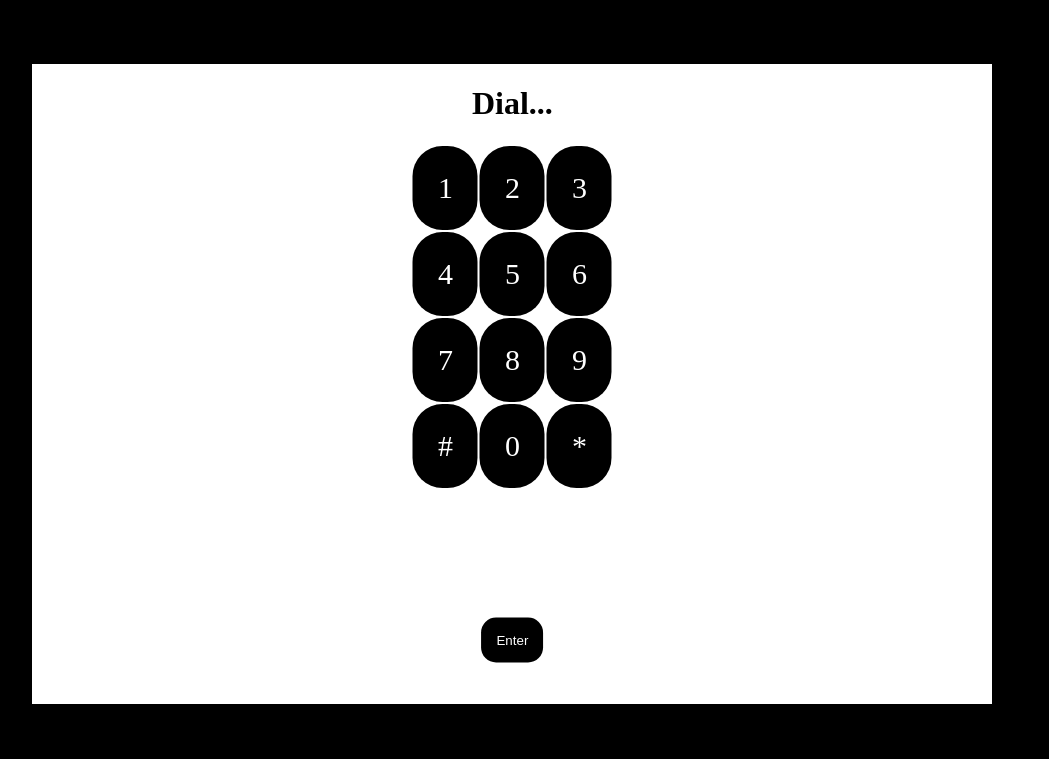
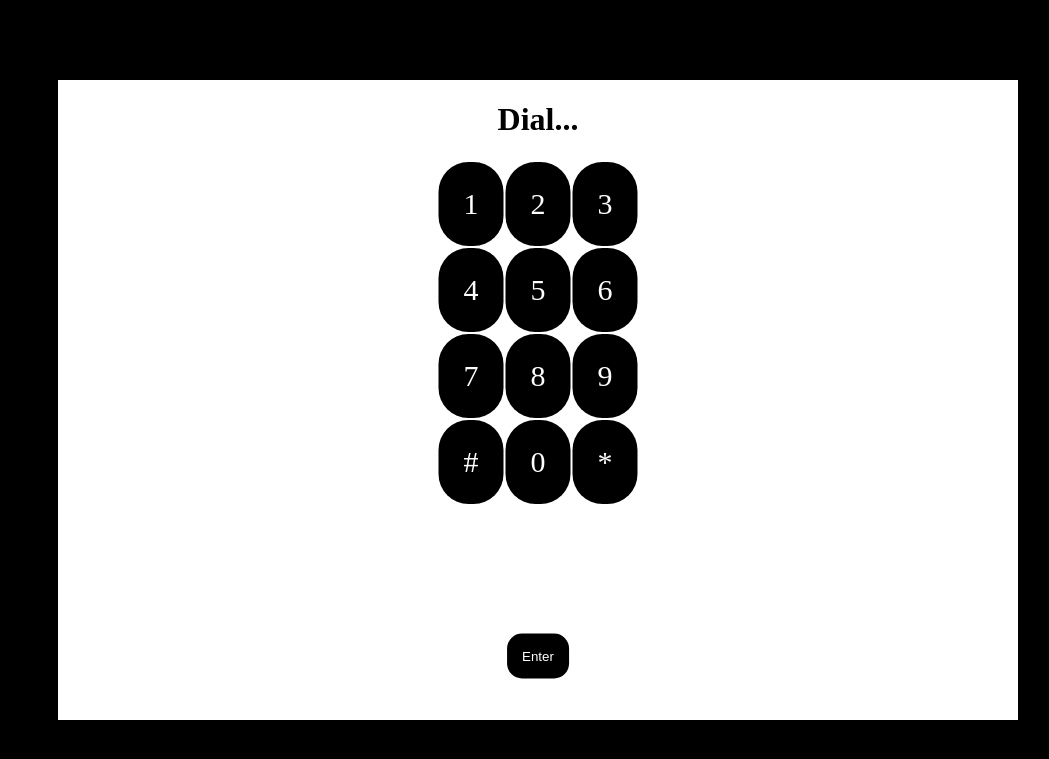
Before and after one commit to NKozak2006/NKozak2006.github.io, a PHP site: page /tag.html in a window 1280 px wide. Shown: the top 759 px of the page, without its empty margins (102-1151 px from the left). Run offline with PHP 8.4, Linux system fonts and the light colour scheme.

Commit message:
Update style.css

```diff
--- a/MayaBirthday/tag1/style.css
+++ b/MayaBirthday/tag1/style.css
@@ -11,8 +11,8 @@ body {
     width: 75vw;
     height: 80vh;
     position: absolute;
-    left: 48%;
-    top: 48%;
+    left: 50%;
+    top: 50%;
     transform: translateX(-50%) translateY(-50%);
     padding: 0;
     margin: 0;
@@ -55,15 +55,15 @@ button {
     width: 75vw;
     height: 80vh;
     position: absolute;
-    left: 48%;
-    top: 48%;
+    left: 50%;
+    top: 50%;
     transform: translateX(-50%) translateY(-50%);
     background: white;
     color: black;
 }
 
 #res {
-    top: 47%;
+    top: 50%;
     position: absolute;
     transform: translateY(-50%);
 }
```
